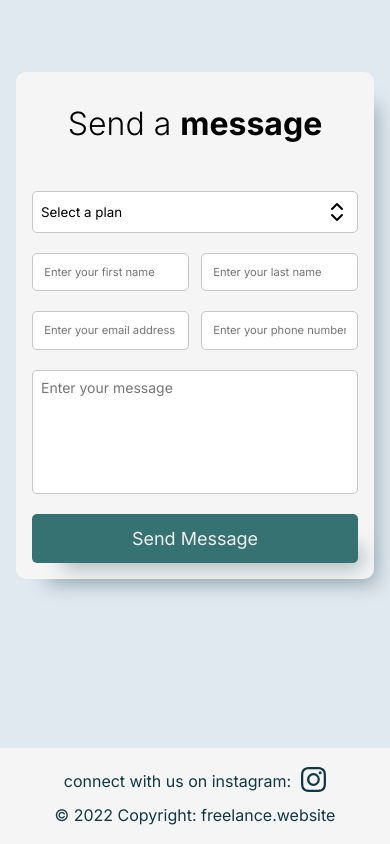
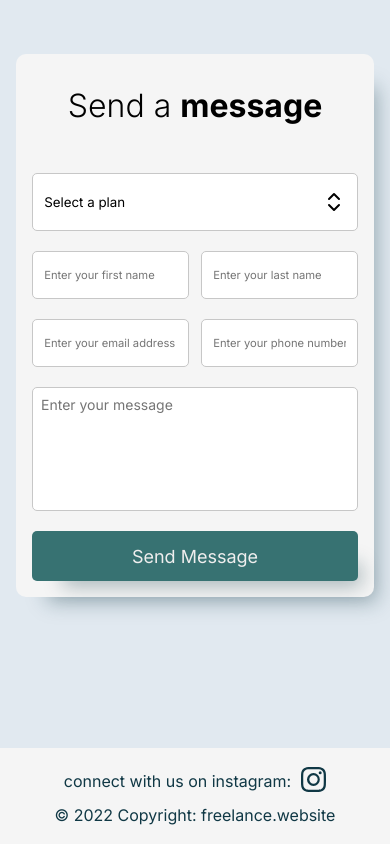
Before and after one commit to sahag98/Website-Freelancer, a React (Vite) app: page / in a window 390 px wide. Shown: the part 5036-5880 px from the top of the page. Built offline with nearby package versions, Linux system fonts and the light colour scheme.

Commit message:
form styling

```diff
--- a/src/components/contact/contact.css
+++ b/src/components/contact/contact.css
@@ -25,7 +25,7 @@
     cursor: pointer;
     justify-content: space-between;
     align-items: center;
-    padding: 0.5rem;
+    padding: 0.7rem;
     border-radius: 5px;
     background-color: white;
     border: 1px solid rgb(199, 199, 199);
@@ -191,9 +191,13 @@ transition: all 0.3s ease-in-out;
         margin-bottom: 10px;
     }
 
+    .select{
+        padding: 1rem 0.7rem;
+    }
+
     input {
         font-size: 0.7rem;
-        padding: 0.7rem;
+        padding: 1rem 0.7rem;
     }
 
     .textarea {
```
